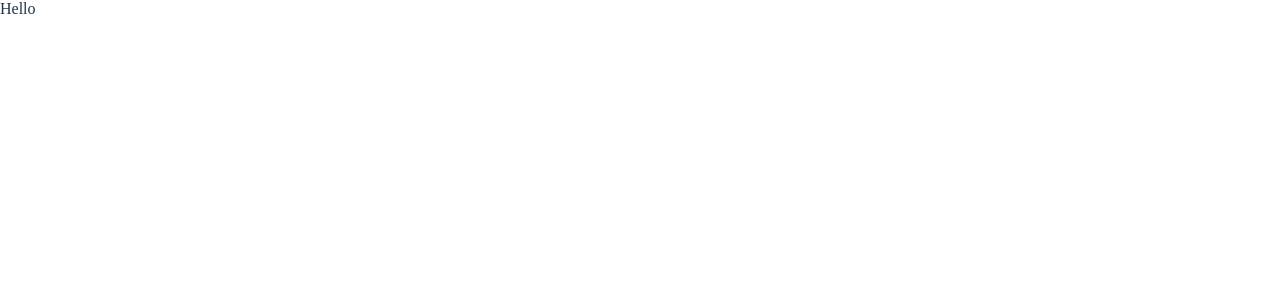
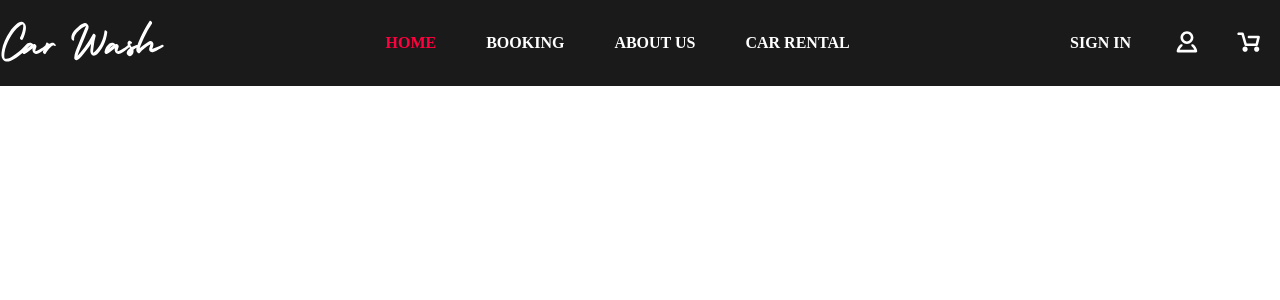
Before and after one commit to oleksandr-sidarok/car-wash, a Vue app: page / in a window 1280 px wide. Shown: the top 300 px of the page. Built offline with nearby package versions, Linux system fonts and the light colour scheme.

Commit message:
add header

```diff
--- /dev/null
+++ b/src/assets/css/base.css
@@ -0,0 +1,79 @@
+root {
+    font-family: Roboto, Inter, Avenir, Helvetica, Arial, sans-serif;
+    font-size: 16px;
+    line-height: 24px;
+    font-weight: 400;
+
+    color-scheme: light dark;
+    color: rgba(255, 255, 255, 0.87);
+    background-color: #242424;
+
+    font-synthesis: none;
+    text-rendering: optimizeLegibility;
+    -webkit-font-smoothing: antialiased;
+    -moz-osx-font-smoothing: grayscale;
+    -webkit-text-size-adjust: 100%;
+}
+
+a {
+    color: #646cff;
+    text-decoration: inherit;
+}
+a:hover {
+    color: #535bf2;
+}
+
+body {
+    margin: 0;
+    min-width: 320px;
+    min-height: 100vh;
+}
+
+h1 {
+    font-size: 3.2em;
+    line-height: 1.1;
+}
+
+button {
+    border-radius: 8px;
+    border: 1px solid transparent;
+    padding: 0.6em 1.2em;
+    font-size: 1em;
+    font-weight: 500;
+    font-family: inherit;
+    background-color: #1a1a1a;
+    cursor: pointer;
+    transition: border-color 0.25s;
+}
+button:hover {
+    border-color: #646cff;
+}
+button:focus,
+button:focus-visible {
+    outline: 4px auto -webkit-focus-ring-color;
+}
+
+.container {
+    width: 100%;
+    max-width: 1280px;
+    margin: 0 auto;
+}
+
+.list-reset {
+    padding: 0;
+    margin: 0;
+    list-style: none;
+}
+
+@media (prefers-color-scheme: light) {
+    :root {
+        color: #213547;
+        background-color: #ffffff;
+    }
+    a:hover {
+        color: #747bff;
+    }
+    button {
+        background-color: #f9f9f9;
+    }
+}
--- /dev/null
+++ b/src/assets/css/colors.css
@@ -0,0 +1,3 @@
+body {
+    --accent-color: #FF013E;
+}
--- /dev/null
+++ b/src/components/TheHeader.vue
@@ -0,0 +1,113 @@
+<template>
+  <header class="header">
+    <div class="container">
+      <div class="header-inner">
+        <a href="/" class="logo">
+          <img src="../assets/car-wash-logo.svg">
+        </a>
+        <nav class="nav">
+          <ul class="nav-list list-reset">
+            <li v-for="item in tabs" class="nav-item" :class="{current: currentTab === item.route}">
+              <router-link :to="{name: item.route}">
+                {{item.name.toUpperCase()}}
+              </router-link>
+            </li>
+          </ul>
+        </nav>
+        <div class="profile">
+          <router-link to="" class="nav-item sign-in">
+            SIGN IN
+          </router-link>
+          <router-link to="" class="nav-item">
+            <svg width="62" height="62" viewBox="0 0 62 62" xmlns="http://www.w3.org/2000/svg">
+              <path fill-rule="evenodd" clip-rule="evenodd" d="M34.8145 27.578C34.8145 29.7143 33.0826 31.4462 30.9462 31.4462C28.8098 31.4462 27.078 29.7143 27.078 27.578C27.078 25.4416 28.8098 23.7097 30.9462 23.7097C33.0826 23.7097 34.8145 25.4416 34.8145 27.578ZM37.3934 27.578C37.3934 31.1386 34.5069 34.0251 30.9462 34.0251C27.3856 34.0251 24.4991 31.1386 24.4991 27.578C24.4991 24.0173 27.3856 21.1308 30.9462 21.1308C34.5069 21.1308 37.3934 24.0173 37.3934 27.578ZM24.531 34.3994C24.7093 34.2617 24.9254 34.1768 25.1505 34.1692C25.8095 34.1469 26.1442 34.3005 26.4016 34.5915C26.8982 35.153 26.5718 36.0647 25.9877 36.5345C24.9137 37.3981 24.0834 38.5345 23.6046 39.8272H38.2873C37.8086 38.5348 36.9785 37.3986 35.9049 36.535C35.3207 36.0651 34.9946 35.1533 35.4913 34.5917C35.7488 34.3006 36.0833 34.1471 36.7422 34.1696C36.9673 34.1773 37.1832 34.2621 37.3614 34.3998C39.452 36.0143 40.8947 38.3998 41.2442 41.1195C41.335 41.8258 40.749 42.4061 40.0368 42.4061H21.8551C21.1429 42.4061 20.5569 41.8258 20.6477 41.1195C20.9972 38.3996 22.4402 36.0138 24.531 34.3994Z"/>
+            </svg>
+          </router-link>
+          <router-link to="" class="nav-item">
+            <svg width="62" height="62" viewBox="0 0 62 62" xmlns="http://www.w3.org/2000/svg">
+              <path fill-rule="evenodd" clip-rule="evenodd" d="M19.3413 23.7096C19.3413 22.9975 19.9186 22.4202 20.6307 22.4202H24.499C25.071 22.4202 25.5746 22.797 25.736 23.3458L28.6874 33.3803H37.676L38.9654 28.2226H30.9461C30.234 28.2226 29.6567 27.6453 29.6567 26.9332C29.6567 26.221 30.234 25.6437 30.9461 25.6437H40.6168C41.0139 25.6437 41.3888 25.8267 41.6332 26.1396C41.8775 26.4526 41.9641 26.8607 41.8678 27.2459L39.9336 34.9825C39.7901 35.5565 39.2744 35.9591 38.6827 35.9591H27.7226C27.1506 35.9591 26.6469 35.5823 26.4855 35.0336L23.5342 24.999H20.6307C19.9186 24.999 19.3413 24.4217 19.3413 23.7096ZM29.6567 39.1827C29.6567 40.607 28.5021 41.7616 27.0779 41.7616C25.6536 41.7616 24.499 40.607 24.499 39.1827C24.499 37.7584 25.6536 36.6039 27.0779 36.6039C28.5021 36.6039 29.6567 37.7584 29.6567 39.1827ZM38.6827 41.7616C40.107 41.7616 41.2616 40.607 41.2616 39.1827C41.2616 37.7584 40.107 36.6039 38.6827 36.6039C37.2584 36.6039 36.1039 37.7584 36.1039 39.1827C36.1039 40.607 37.2584 41.7616 38.6827 41.7616Z"/>
+            </svg>
+          </router-link>
+        </div>
+      </div>
+    </div>
+  </header>
+</template>
+
+<script setup>
+  import {computed} from "vue";
+  import {useRoute} from "vue-router"
+
+  let route = useRoute()
+
+  let tabs = [
+    {
+      name: "Home",
+      route: "Home"
+    },
+    {
+      name: "Booking",
+      route: "Booking"
+    },
+    {
+      name: "About Us",
+      route: "AboutUs"
+    },
+    {
+      name: "Car Rental",
+      route: "CarRental"
+    }
+  ]
+
+  let currentTab = computed(() => {
+    return route.name
+  })
+</script>
+
+<style scoped>
+  .header {
+    padding: 10px 0;
+    background: #1a1a1a;
+  }
+
+  .header-inner {
+    display: flex;
+    justify-content: space-between;
+    align-items: center;
+  }
+
+  .nav-list {
+    display: flex;
+    gap: 50px;
+  }
+
+  .nav-item {
+    color: white;
+    fill: white;
+    font-weight: 600;
+  }
+
+  .current {
+    color: var(--accent-color);
+  }
+
+  .nav-item:hover {
+    color: var(--accent-color);
+    fill: var(--accent-color);
+    filter: opacity(60%);
+    transition: color 0.3s ease, fill 0.3s ease;
+  }
+
+  .nav-item a {
+    color: inherit;
+  }
+
+  .profile {
+    display: flex;
+    align-items: center;
+  }
+
+  .sign-in {
+    margin-right: 25px;
+  }
+</style>
--- a/src/router/router.js
+++ b/src/router/router.js
@@ -6,6 +6,21 @@ const routes = [
     {
         path: "/",
         name: "Home",
+        component: HomePage
+    },
+    {
+        path: "/booking",
+        name: "Booking",
+        component: HomePage
+    },
+    {
+        path: "/about-us",
+        name: "AboutUs",
+        component: HomePage
+    },
+    {
+        path: "/car-rental",
+        name: "CarRental",
         component: HomePage
     }
 ]
--- a/src/style.css
+++ b/src/style.css
@@ -1,77 +1,2 @@
-root {
-  font-family: Inter, Avenir, Helvetica, Arial, sans-serif;
-  font-size: 16px;
-  line-height: 24px;
-  font-weight: 400;
-
-  color-scheme: light dark;
-  color: rgba(255, 255, 255, 0.87);
-  background-color: #242424;
-
-  font-synthesis: none;
-  text-rendering: optimizeLegibility;
-  -webkit-font-smoothing: antialiased;
-  -moz-osx-font-smoothing: grayscale;
-  -webkit-text-size-adjust: 100%;
-}
-
-a {
-  font-weight: 500;
-  color: #646cff;
-  text-decoration: inherit;
-}
-a:hover {
-  color: #535bf2;
-}
-
-a {
-  font-weight: 500;
-  color: #646cff;
-  text-decoration: inherit;
-}
-a:hover {
-  color: #535bf2;
-}
-
-body {
-  margin: 0;
-  min-width: 320px;
-  min-height: 100vh;
-}
-
-h1 {
-  font-size: 3.2em;
-  line-height: 1.1;
-}
-
-button {
-  border-radius: 8px;
-  border: 1px solid transparent;
-  padding: 0.6em 1.2em;
-  font-size: 1em;
-  font-weight: 500;
-  font-family: inherit;
-  background-color: #1a1a1a;
-  cursor: pointer;
-  transition: border-color 0.25s;
-}
-button:hover {
-  border-color: #646cff;
-}
-button:focus,
-button:focus-visible {
-  outline: 4px auto -webkit-focus-ring-color;
-}
-
-@media (prefers-color-scheme: light) {
-  :root {
-    color: #213547;
-    background-color: #ffffff;
-  }
-  a:hover {
-    color: #747bff;
-  }
-  button {
-    background-color: #f9f9f9;
-  }
-}
+@import "../src/assets/css/base.css";
+@import "../src/assets/css/colors.css";
--- a/src/views/HomePage.vue
+++ b/src/views/HomePage.vue
@@ -1,11 +1,9 @@
 <template>
-  Hello
+  <the-header />
 </template>
 
-<script>
-export default {
-  name: "HomePage"
-}
+<script setup>
+  import TheHeader from "../components/TheHeader.vue";
 </script>
 
 <style scoped>
```
Also changed, not shown: src/assets/car-wash-logo.svg (added).
